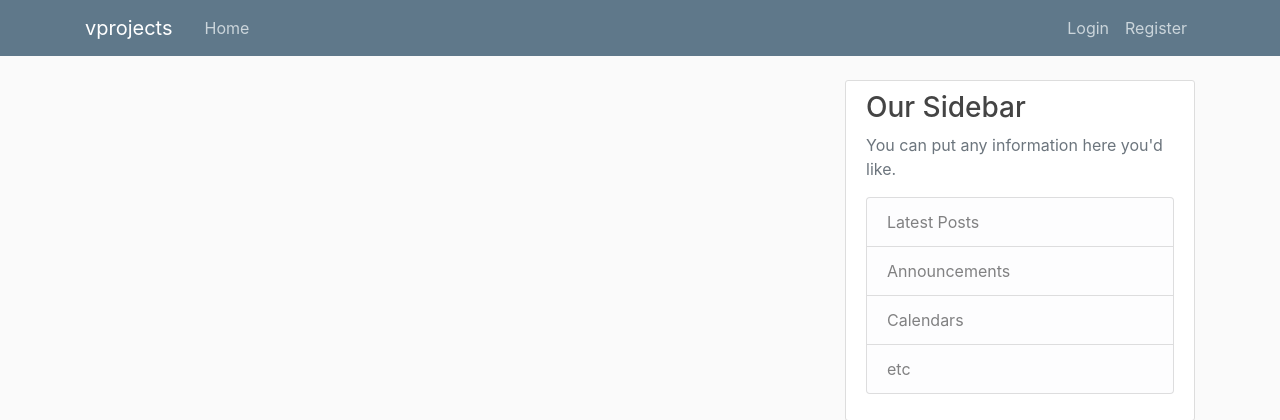
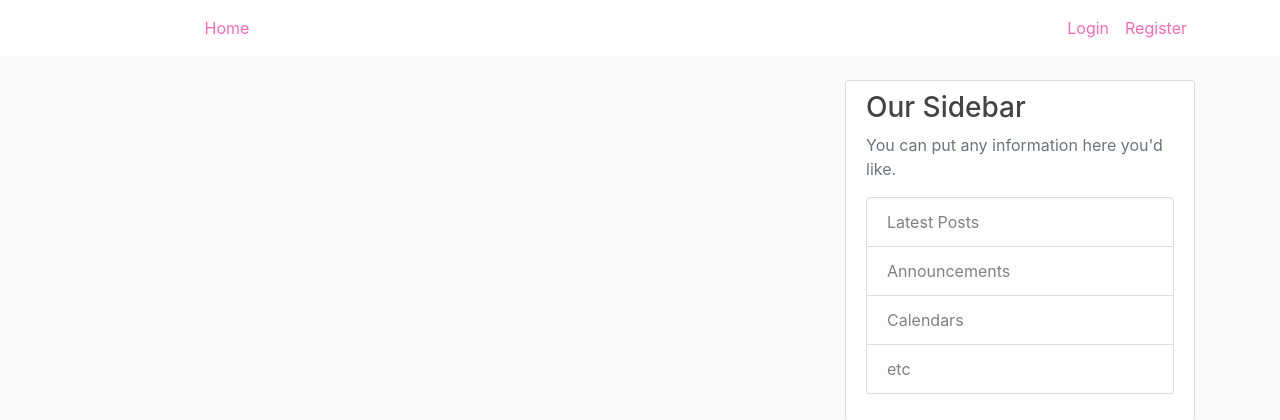
Before and after one commit to vsidera/V-Projects, a Django app: page / in a window 1280 px wide. Shown: the top 420 px of the page. Run offline with Django 3.2, Linux system fonts and the light colour scheme; data that the repository does not hold is empty; some libraries are stand-ins or nearby versions.

Commit message:
style the navbar

```diff
--- a/projapp/static/projapp/main.css
+++ b/projapp/static/projapp/main.css
@@ -13,15 +13,16 @@ body {
   }
 
   .bg-steel {
-    background-color: #5f788a;
+    background-color: white;
   }
 
   .site-header .navbar-nav .nav-link {
-    color: #cbd5db;
+    color: hotpink;
+    font-family: -apple-system, BlinkMacSystemFont, 'Segoe UI', Roboto, Oxygen, Ubuntu, Cantarell, 'Open Sans', 'Helvetica Neue', sans-serif;
   }
 
   .site-header .navbar-nav .nav-link:hover {
-    color: #ffffff;
+    color: #063789;
   }
 
   .site-header .navbar-nav .nav-link.active {
```
